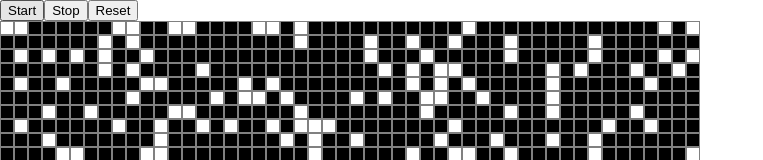
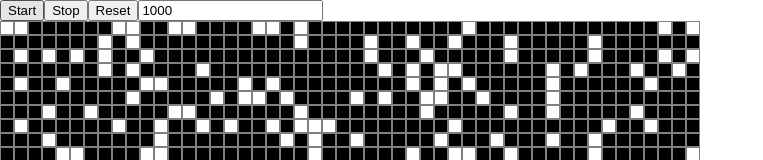
Before and after one commit to tkoar/cureatr-conway-gol, a React (Create React App) app: page / in a window 1280 px wide. Shown: the top 160 px of the page, without its empty margins (0-763 px from the left). Built offline with nearby package versions, Linux system fonts and the light colour scheme.

Commit message:
added interval speed

```diff
--- a/src/containers/Board.js
+++ b/src/containers/Board.js
@@ -4,7 +4,8 @@ import Cell from '../components/Cell'
 export default class Board extends Component {
 
   state = {
-    board: [[]]
+    board: [[]],
+    intervalSpeed: 1000
   }
 
   makeCells() {
@@ -152,7 +153,7 @@ export default class Board extends Component {
     this.setState({board: new_board})
   }
 
-  startInterval = () => this.setState({interval: setInterval(() => this.checkBoard(), 1000)})
+  startInterval = () => this.setState({interval: setInterval(() => this.checkBoard(), this.state.intervalSpeed)})
 
   stopInterval = () => {
     clearInterval(this.state.interval)
@@ -170,8 +171,14 @@ export default class Board extends Component {
         <button onClick={this.startInterval}>{"Start"}</button>
         <button onClick={this.stopInterval}>{"Stop"}</button>
         <button onClick={this.resetGame}>{"Reset"}</button>
+        <input onChange={this.setIntervalSpeed} value={this.state.intervalSpeed}></input>
       </div>
     )
+  }
+
+  setIntervalSpeed = (event) => {
+    this.stopInterval()
+    this.setState({intervalSpeed: event.target.value}, () => this.startInterval())
   }
 
   render() {
```
